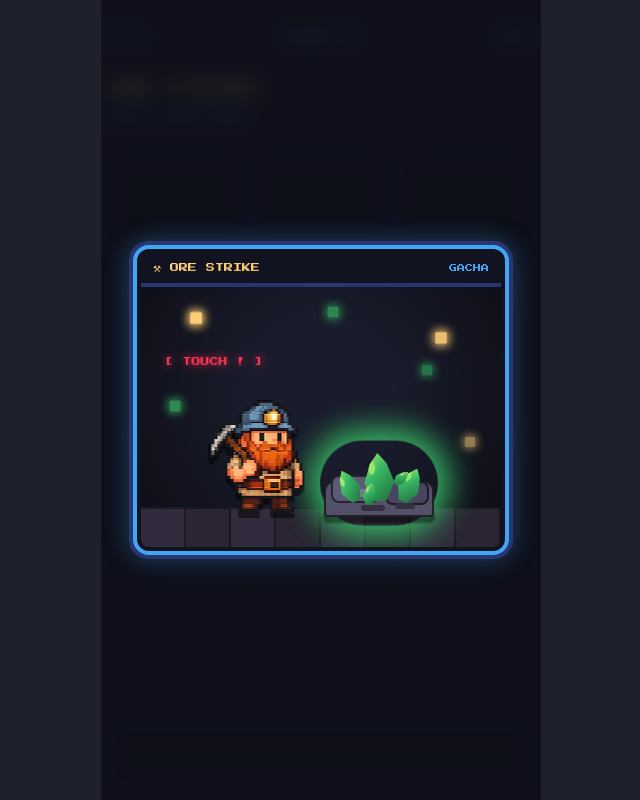
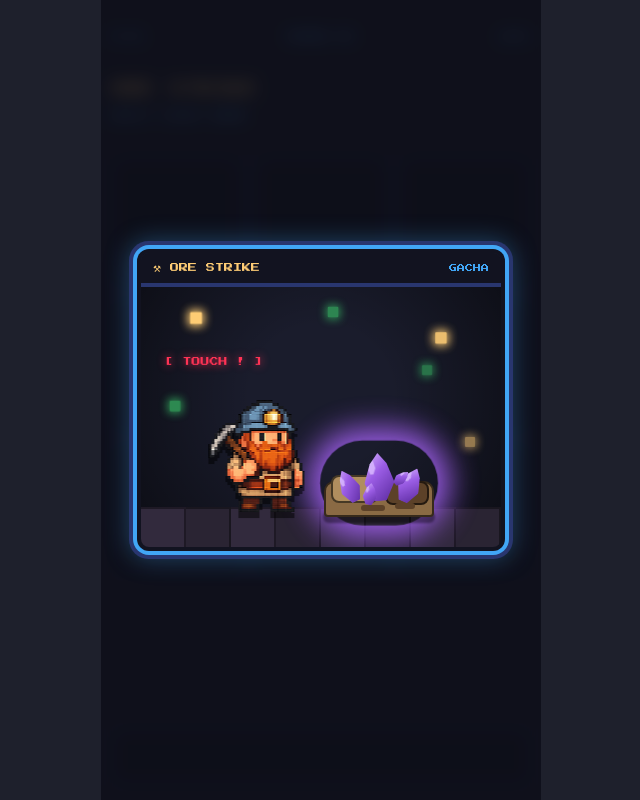
Before and after one commit to Del1618/v0-retro-gacha-mobile-app, a Next.js app: page / in a window 1280 px wide. Shown: the whole page, without its empty margins (319-959 px from the left). Built offline with nearby package versions, Linux system fonts and the light colour scheme.

Commit message:
feat: update OreRock component color palette and styles\n\nUpdated color palette for amethyst crystal and brown rocky base. Applied styles directly using inline styles.

```diff
--- a/components/ore-rock.tsx
+++ b/components/ore-rock.tsx
@@ -1,8 +1,14 @@
 "use client"
 
-const GEM = "#38b764"
-const GEM_LIGHT = "#a7f070"
-const GEM_DARK = "#1f6b3e"
+// Amethyst crystal palette (matches the reference's first ore).
+const GEM = "#9b5de5"
+const GEM_LIGHT = "#d9b8ff"
+const GEM_DARK = "#5a2a9e"
+
+// Brown rocky base palette.
+const ROCK = "#8a6a44"
+const ROCK_LIGHT = "#b08e5e"
+const ROCK_DARK = "#5c4128"
 
 // Elongated crystal gem shape (pointed top, faceted body).
 const GEM_CLIP = "polygon(50% 0, 78% 22%, 100% 62%, 70% 100%, 30% 100%, 0 62%, 22% 22%)"
@@ -71,15 +77,24 @@ export function OreRock({
       {/* shadow on ground */}
       <div className="absolute bottom-1 left-1/2 h-3 w-[112px] -translate-x-1/2 rounded-full bg-black/40 blur-[1px]" />
       {/* main mound */}
-      <div className="absolute bottom-[10px] left-1/2 h-9 w-[110px] -translate-x-1/2 rounded-t-[10px] rounded-b-[4px] border-2 border-black/60 bg-[#54506a]" />
+      <div
+        className="absolute bottom-[10px] left-1/2 h-9 w-[110px] -translate-x-1/2 rounded-t-[10px] rounded-b-[4px] border-2 border-black/60"
+        style={{ background: ROCK }}
+      />
       {/* left hump */}
-      <div className="absolute bottom-[24px] left-[14px] h-7 w-12 rounded-[8px] border-2 border-black/60 bg-[#5e5a76]" />
+      <div
+        className="absolute bottom-[24px] left-[14px] h-7 w-12 rounded-[8px] border-2 border-black/60"
+        style={{ background: ROCK_LIGHT }}
+      />
       {/* right hump */}
-      <div className="absolute bottom-[22px] right-[12px] h-6 w-11 rounded-[8px] border-2 border-black/60 bg-[#494560]" />
+      <div
+        className="absolute bottom-[22px] right-[12px] h-6 w-11 rounded-[8px] border-2 border-black/60"
+        style={{ background: ROCK_DARK }}
+      />
       {/* highlight + shading speckles */}
-      <div className="absolute bottom-[30px] left-[26px] h-2 w-7 rounded-full bg-[#7a7592]" />
-      <div className="absolute bottom-[16px] left-[44px] h-1.5 w-6 rounded-full bg-[#34303f]" />
-      <div className="absolute bottom-[18px] right-[26px] h-1.5 w-5 rounded-full bg-[#34303f]" />
+      <div className="absolute bottom-[30px] left-[26px] h-2 w-7 rounded-full" style={{ background: ROCK_LIGHT }} />
+      <div className="absolute bottom-[16px] left-[44px] h-1.5 w-6 rounded-full" style={{ background: ROCK_DARK }} />
+      <div className="absolute bottom-[18px] right-[26px] h-1.5 w-5 rounded-full" style={{ background: ROCK_DARK }} />
 
       {broken ? (
         <>
```
